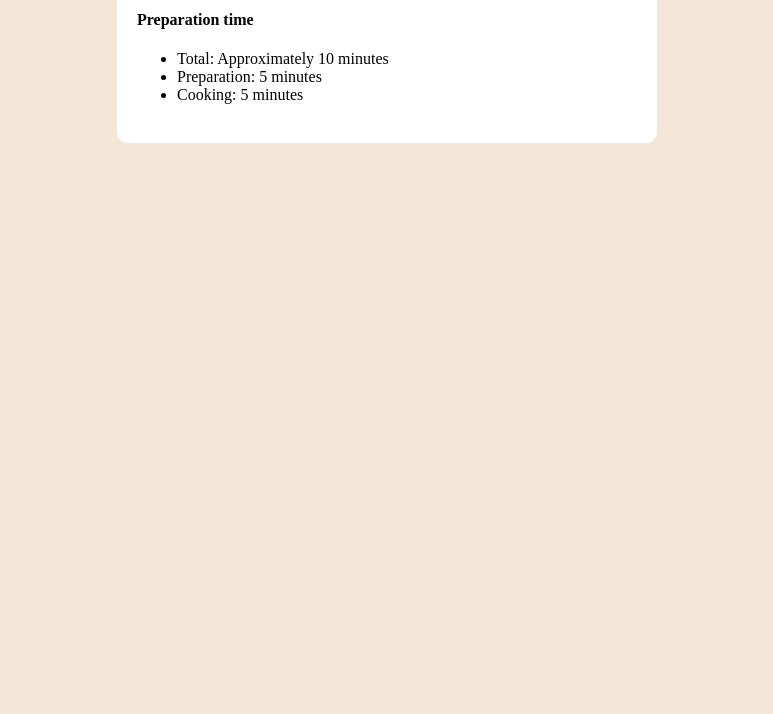
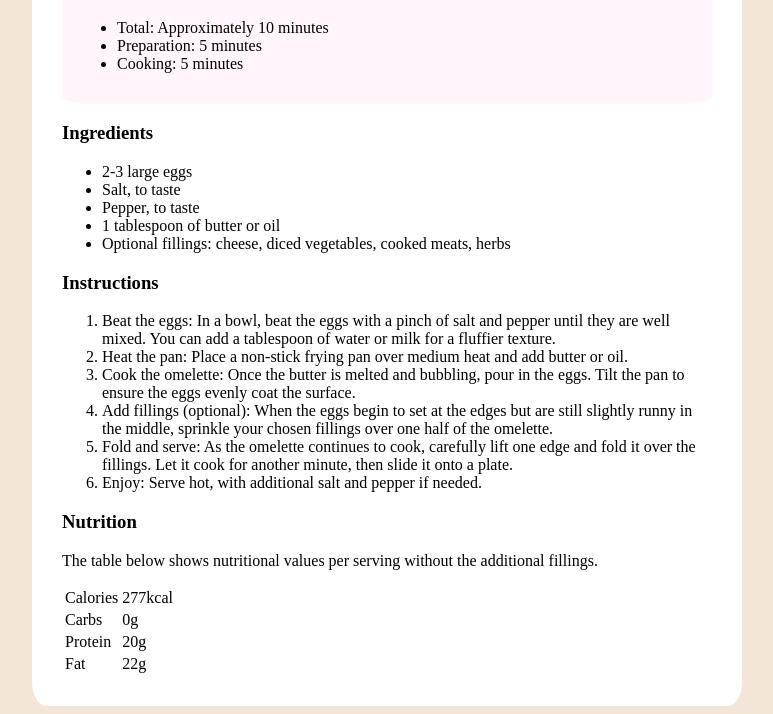
Before and after one commit to swidtech/recipe-page, a plain HTML site: page index.html in a window 1280 px wide. Shown: the part 544-1258 px from the top of the page, without its empty margins (253-1026 px from the left). Before the commit the page ends 816 px from the top, so only its background shows below. Drawn offline with Linux system fonts and the light colour scheme.

Commit message:
adding styling to second div

```diff
--- a/index.html
+++ b/index.html
@@ -47,15 +47,66 @@
     </div>
 
     <div class="third-content">
-      <h3></h3>
+      <h3>Ingredients</h3>
+      <ul>
+        <li>2-3 large eggs</li>
+        <li>Salt, to taste</li>
+        <li>Pepper, to taste</li>
+        <li>1 tablespoon of butter or oil</li>
+        <li>Optional fillings: cheese, diced vegetables, cooked meats, herbs
+        </li>
+      </ul>
     </div>
 
     <div class="fourth-content">
-
+      <h3>Instructions</h3>
+      <ol>
+        <li>
+          Beat the eggs: In a bowl, beat the eggs with a pinch of salt and pepper until they are well mixed.
+          You can add a tablespoon of water or milk for a fluffier texture.
+        </li>
+        <li>
+          Heat the pan: Place a non-stick frying pan over medium heat and add butter or oil.
+        </li>
+        <li>
+          Cook the omelette: Once the butter is melted and bubbling, pour in the eggs. Tilt the pan to ensure
+          the eggs evenly coat the surface.
+        </li>
+        <li>
+          Add fillings (optional): When the eggs begin to set at the edges but are still slightly runny in the
+          middle, sprinkle your chosen fillings over one half of the omelette.
+        </li>
+        <li>
+          Fold and serve: As the omelette continues to cook, carefully lift one edge and fold it over the
+          fillings. Let it cook for another minute, then slide it onto a plate.
+        </li>
+        <li>
+          Enjoy: Serve hot, with additional salt and pepper if needed.
+        </li>
+      </ol>
     </div>
 
     <div class="fifth-content">
-
+      <h3>Nutrition</h3>
+      <p>The table below shows nutritional values per serving without the additional fillings.</p>
+      <table>
+        <tr>
+          <td>Calories</td>
+          <td>277kcal</td>
+        </tr>
+        <tr>
+          <td>Carbs</td>
+          <td>0g</td>
+        </tr>
+        <tr>
+          <td>Protein</td>
+          <td>20g</td>
+        </tr>
+        <tr>
+          <td>Fat</td>
+          <td>22g</td>
+        </tr>
+      </table>
     </div>
 
     <div class="sixth-content">
@@ -65,55 +116,10 @@
   </div>
 
 
-
-
-
-
-  <!--
-
-  2-3 large eggs
-  Salt, to taste
-  Pepper, to taste
-  1 tablespoon of butter or oil
-  Optional fillings: cheese, diced vegetables, cooked meats, herbs
-
-  Instructions
-
-  Beat the eggs: In a bowl, beat the eggs with a pinch of salt and pepper until they are well mixed.
-  You can add a tablespoon of water or milk for a fluffier texture.
-
-  Heat the pan: Place a non-stick frying pan over medium heat and add butter or oil.
-
-  Cook the omelette: Once the butter is melted and bubbling, pour in the eggs. Tilt the pan to ensure
-  the eggs evenly coat the surface.
-
-  Add fillings (optional): When the eggs begin to set at the edges but are still slightly runny in the
-  middle, sprinkle your chosen fillings over one half of the omelette.
-
-  Fold and serve: As the omelette continues to cook, carefully lift one edge and fold it over the
-  fillings. Let it cook for another minute, then slide it onto a plate.
-
-  Enjoy: Serve hot, with additional salt and pepper if needed.
-
-  Nutrition
-
-  The table below shows nutritional values per serving without the additional fillings.
-
-  Calories
-  277kcal
-
-  Carbs
-  0g
-
-  Protein
-  20g
-
-  Fat
-  22g
-
-  <div class="attribution">
+  <!-- <div class="attribution">
     Challenge by <a href="https://www.frontendmentor.io?ref=challenge" target="_blank">Frontend Mentor</a>.
     Coded by <a href="#">Your Name Here</a>.
   </div> -->
+
 </body>
 </html>
--- a/style.css
+++ b/style.css
@@ -19,8 +19,8 @@ body {
 
 .container {
     background-color: var(--White);
-    max-width: 500px;
-    padding: 20px;
+    max-width: 650px;
+    padding: 30px;
     border-radius: 2%;
 }
 
@@ -40,8 +40,14 @@ body {
 .first-content p {
     font-size: 16px;
     font-family: "Outfit", sans-serif;
+    color: var(--WengeBrown);
 }
 
+.second-content {
+    background-color: var(--RoseWhite);
+    padding: 15px;
+    border-radius: 5%;
+}
 
 
 
```
